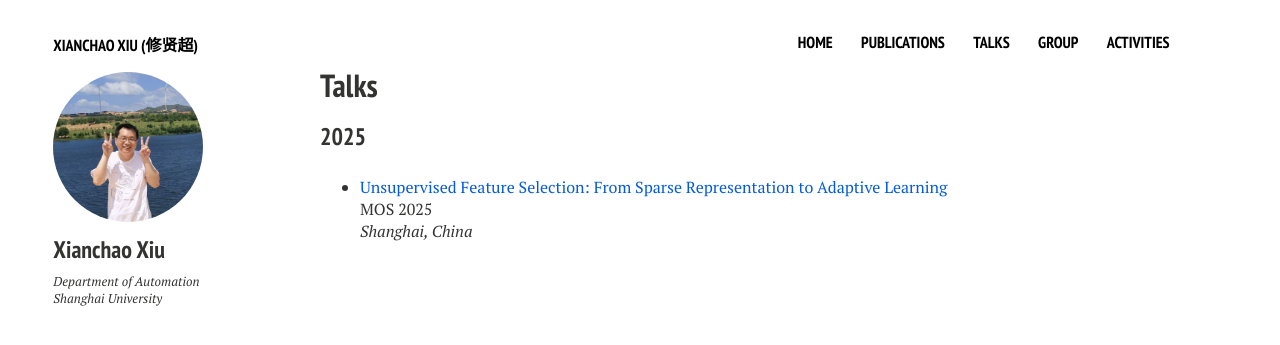
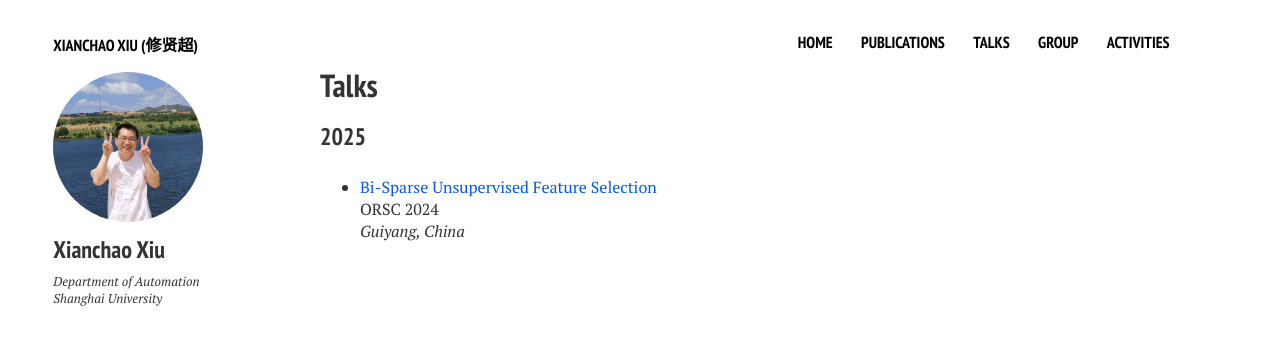
Before and after one commit to xianchaoxiu/xianchaoxiu.github.io, a Jekyll site: the page built from talks/index.md, in a window 1280 px wide. Shown: the top 345 px of the page. Built offline with Jekyll 4.4.1, drawn with Linux system fonts in a browser that asks for light colours; nearby versions of some CDN libraries.

Commit message:
Update index.md

```diff
--- a/talks/index.md
+++ b/talks/index.md
@@ -12,6 +12,6 @@ share: false
 
 ### 2025
 
-* <a href="../talks/2024-CDC.pdf" class="textlink" target="_blank">Unsupervised Feature Selection: From Sparse Representation to Adaptive Learning</a><br>
-MOS 2025 <br>
-<i>Shanghai, China</i><br>
+* <a href="../talks/2024-ORSC.pdf" class="textlink" target="_blank">Bi-Sparse Unsupervised Feature Selection</a><br>
+ORSC 2024 <br>
+<i>Guiyang, China</i><br>
```
